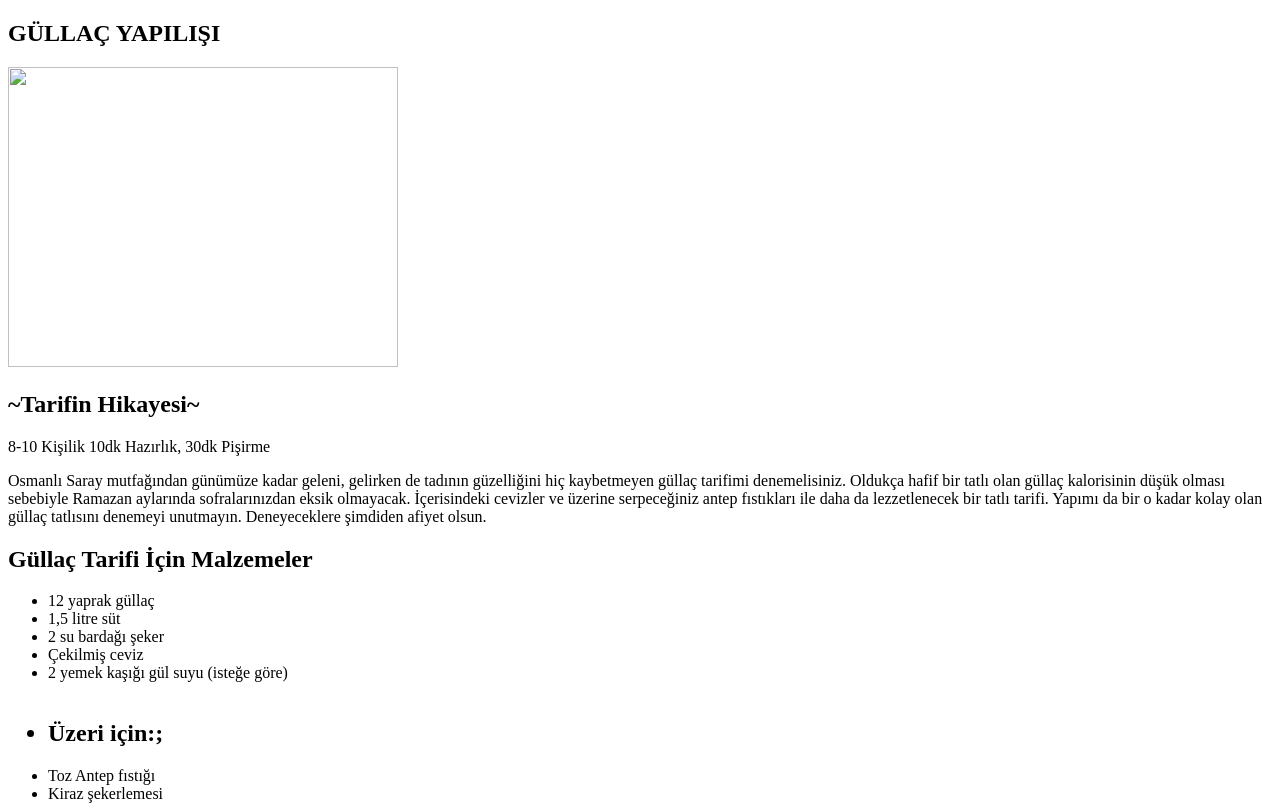
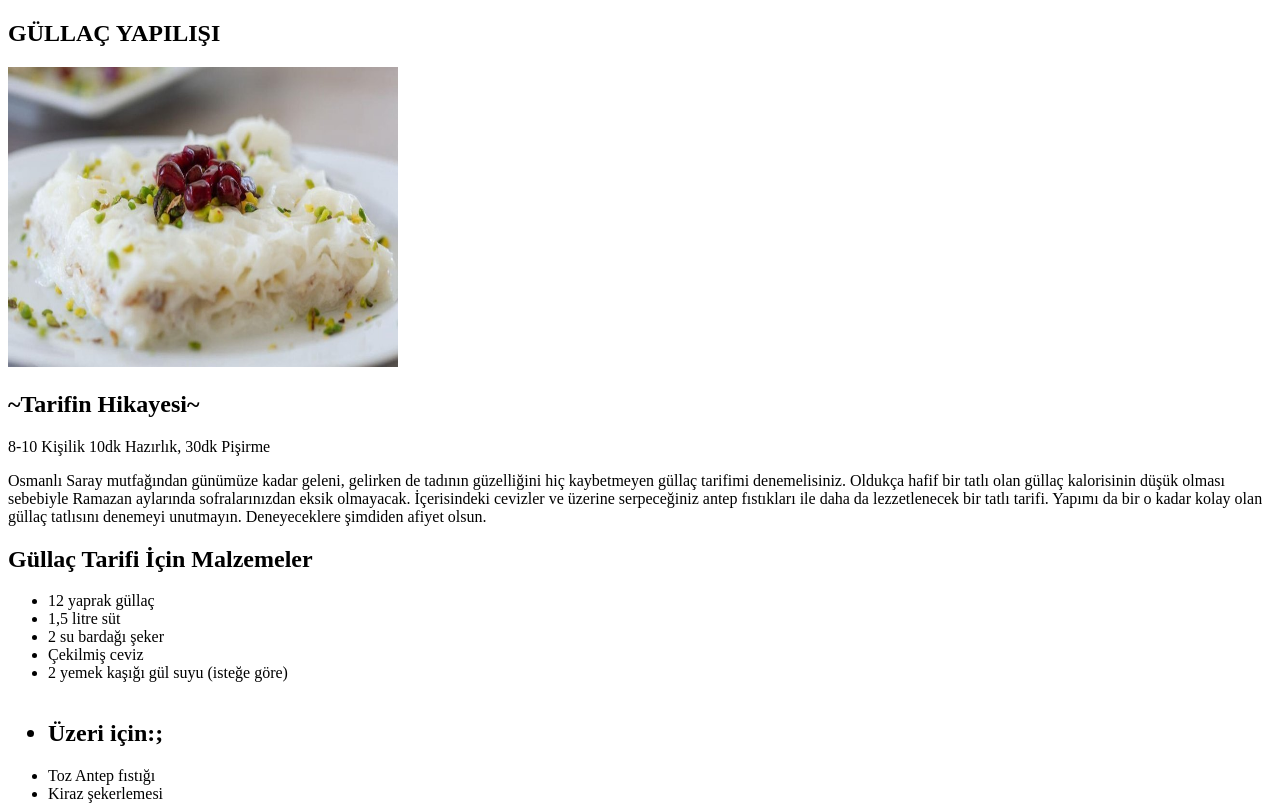
Before and after one commit to rumeysaozdag/rumeysaozdag.github.io, a plain HTML site: page gullac.html in a window 1280 px wide. Shown: the top 806 px of the page. Drawn offline with Linux system fonts and the light colour scheme.

Commit message:
Update gullac.html

```diff
--- a/gullac.html
+++ b/gullac.html
@@ -10,7 +10,7 @@
 <body>
     <section class="container   content">
         <h1>GÜLLAÇ YAPILIŞI</h1>
-        <img src="./GULLACC.jpg.jpg" height="300px" width="390px">
+        <img src="./GULLACC.jpg" height="300px" width="390px">
         <p><h2>~Tarifin Hikayesi~</h2>
            <p>8-10 Kişilik 10dk Hazırlık, 30dk Pişirme </p>
            Osmanlı Saray mutfağından günümüze kadar geleni, gelirken de tadının güzelliğini hiç kaybetmeyen güllaç tarifimi denemelisiniz. Oldukça hafif bir tatlı olan güllaç kalorisinin düşük olması sebebiyle Ramazan aylarında sofralarınızdan eksik olmayacak. İçerisindeki cevizler ve üzerine serpeceğiniz antep fıstıkları ile daha da lezzetlenecek bir tatlı tarifi. Yapımı da bir o kadar kolay olan güllaç tatlısını denemeyi unutmayın. Deneyeceklere şimdiden afiyet olsun.
```
